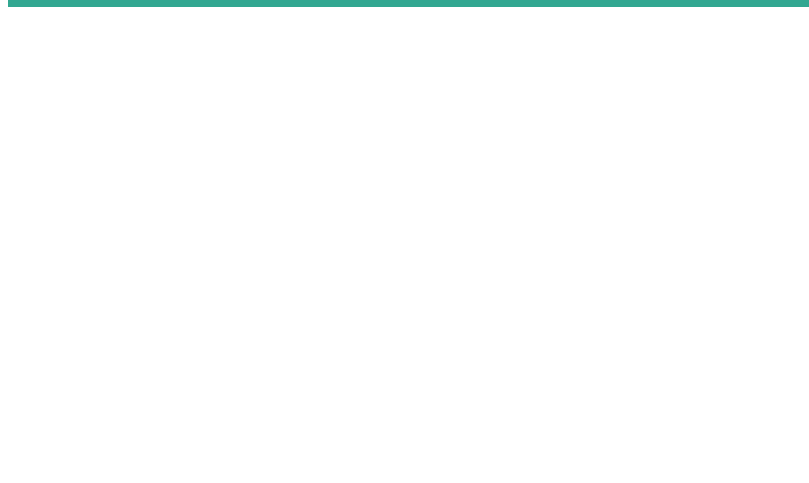
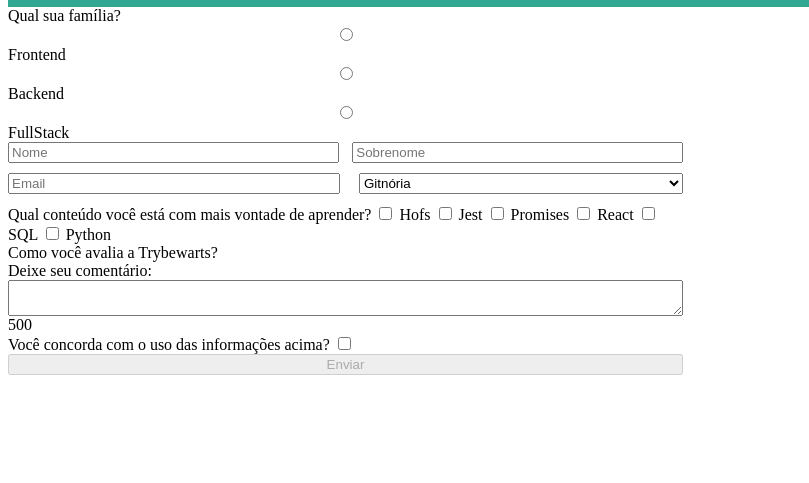
Before and after one commit to michaelfernan/Trybe-Trybewarts, a plain HTML site: page index.html in a window 1280 px wide. Shown: the part 270-753 px from the top of the page, 0-809 px from the left. Drawn offline with Linux system fonts and the light colour scheme.

Commit message:
alguns requisitos

```diff
--- a/index.html
+++ b/index.html
@@ -21,14 +21,58 @@
     </header>
 
     <main class="main-container">
+        <div class="formulario">
+            <form id="evaluation-form">
+                <label id="label-family" for="family">Qual sua família?</label>
+                <input type="radio" id="frontend" name="family" value="Frontend">
+                <label for="frontend">Frontend</label>
+                <input type="radio" id="backend" name="family" value="Backend">
+                <label for="backend">Backend</label>
+                <input type="radio" id="fullstack" name="family" value="FullStack">
+                <label for="fullstack">FullStack</label>
+                <section class="name-container">
+                    <input type="text" id="input-name" placeholder="Nome">
+                    <input type="text" id="input-lastname" placeholder="Sobrenome">
+                </section>
+                <section class="email-house-container">
+                    <input type="email" id="input-email" placeholder="Email">
+                    <select id="house">
+                        <option id="gitnoria-house" value="Gitnória">Gitnória</option>
+                        <option id="reactpuff-house" value="Reactpuff">Reactpuff</option>
+                        <option id="corvinode-house" value="Corvinode">Corvinode</option>
+                        <option id="pytherina-house" value="Pytherina">Pytherina</option>
+                    </select>
+                </section>
+                <section class="famy">
+                    <label id="label-content" for="content">Qual conteúdo você está com mais vontade de
+                        aprender?</label>
+                    <input type="checkbox" class="subject" value="HoFs">
+                    <label for="Hofs">Hofs</label>
+                    <input type="checkbox" class="subject" value="Jest">
+                    <label for="Jest">Jest</label>
+                    <input type="checkbox" class="subject" value="Promises">
+                    <label for="Promises">Promises</label>
+                    <input type="checkbox" class="subject" value="React">
+                    <label for="React">React</label>
+                    <input type="checkbox" class="subject" value="SQL">
+                    <label for="SQL">SQL</label>
+                    <input type="checkbox" class="subject" value="Python">
+                    <label for="Python">Python</label>
+                </section>
 
-        <form id="evaluation-form">
+                <label id="label-rate" for="rate">Como você avalia a Trybewarts?
 
-        </form>
-        <div id="success-message" style="display: none;">
-            <h2>Informações enviadas com sucesso!</h2>
+                </label>
+                <label class="textarea" for="comment">Deixe seu comentário:</label>
+                <textarea id="comment" name="comment" maxlength="500" oninput="updateCharacterCount(this)"></textarea>
+                <span id="counter">500</span>
+
+                <label id="label-infos" for="agreement">Você concorda com o uso das informações acima? <input
+                        type="checkbox" id="agreement" onchange="toggleSubmitButton(this)"></label>
+                <button type="submit" id="submit-btn" disabled>Enviar</button>
+            </form>
+
         </div>
-
         <img id="trybewarts-forms-logo" src="images/trybewarts-colored.svg" alt="Trybewarts Logo">
     </main>
 
```
